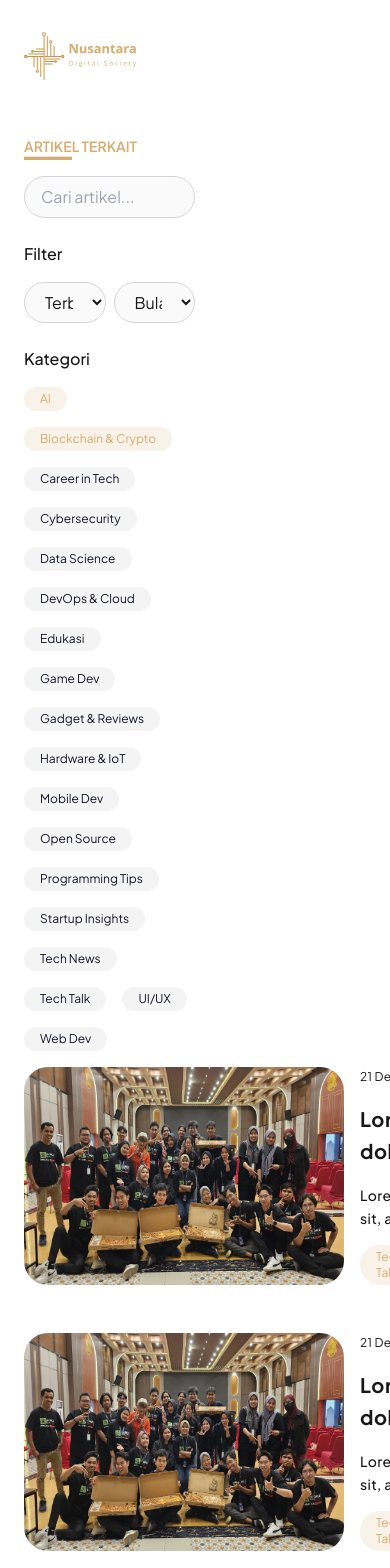
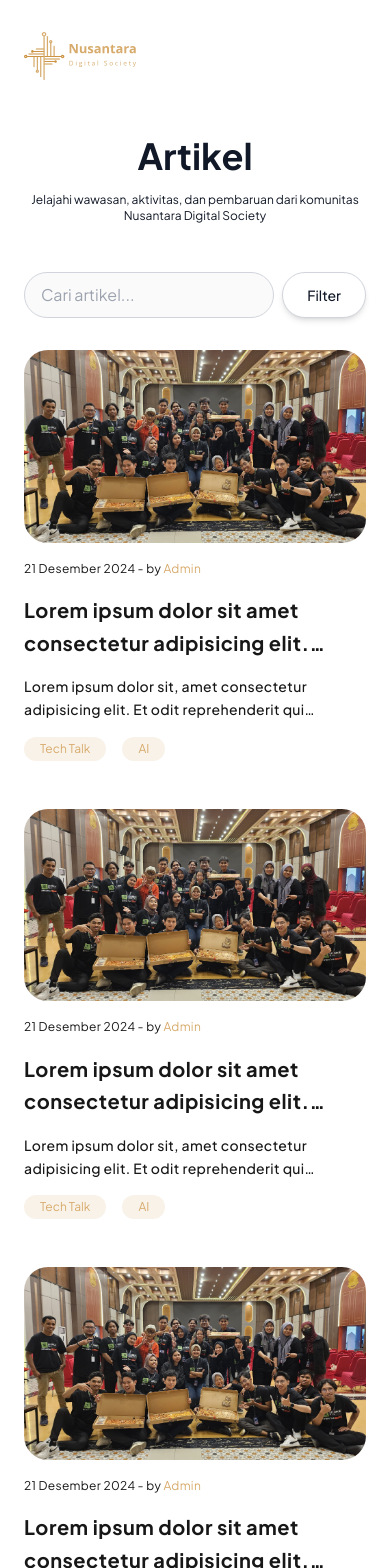
Before and after one commit to nifnip22/nusantara-digital-society, a Next.js app: page /artikel in a window 390 px wide. Shown: the top 1568 px of the page. Built offline with nearby package versions, Linux system fonts and the light colour scheme.

Commit message:
Create responsiveness 'Artikel' page

```diff
--- a/src/app/artikel/page.tsx
+++ b/src/app/artikel/page.tsx
@@ -1,22 +1,25 @@
 import Footer from '@/components/footer';
 import Navbar from '@/components/navbar';
-import { ChevronRight } from 'lucide-react';
+import Button from '@/components/ui/Button';
+import { ChevronLeft, ChevronRight } from 'lucide-react';
 import Image from 'next/image';
 
 export default function Artikel() {
 	return (
 		<div className='font-geist-sans overflow-x-hidden'>
-			<main className=''>
+			<main>
 				<Navbar />
 				<div className='px-6 md:px-16 2xl:px-40 pt-6 py-12'>
-					<div className='mb-4'>
-						<p className={'uppercase text-sm md:text-lg xl:text-xl text-[#D7AB6C] font-semibold'}>Artikel Terkait</p>
-						<hr className={'w-12 h-1 bg-[#D7AB6C]'} />
+					<div className={'mb-12 text-gray-900 flex flex-col justify-center items-center text-center sm:justify-start sm:items-start gap-4'}>
+						<h1 className='text-4xl md:text-5xl xl:text-6xl font-bold'>Artikel</h1>
+						<p className='text-xs md:text-md xl:text-lg'>Jelajahi wawasan, aktivitas, dan pembaruan dari komunitas Nusantara Digital Society</p>
 					</div>
-					<div className='relative flex flex-col-reverse lg:flex-row gap-4 justify-between h-full'>
-						<div className='w-3/4 flex flex-col gap-12'>
-							<div className='flex flex-row gap-4'>
-								<Image src={'/img/Test.jpg'} alt={'Artikel'} width={1500} height={1500} className={'max-w-xs h-auto rounded-3xl'} />
+					<div className='relative flex flex-col-reverse lg:flex-row gap-x-4 gap-y-8 justify-between items-start'>
+						<div className='w-full lg:w-3/4 flex flex-col gap-12'>
+							<div className='flex flex-col sm:flex-row gap-4'>
+								<div className='bg-zinc-300 w-full sm:min-w-[300px] rounded-3xl overflow-hidden'>
+									<Image src={'/img/Test.jpg'} alt={'Artikel'} width={1500} height={1500} className={'object-cover w-full h-full'} />
+								</div>
 								<div className='flex flex-col gap-4'>
 									<p className='text-xs md:text-sm xl:text-md line-clamp-1 leading-relaxed tracking-wide'>
 										21 Desember 2024 - by <span className='text-[#D7AB6C]'>Admin</span>
@@ -39,8 +42,10 @@ export default function Artikel() {
 									</div>
 								</div>
 							</div>
-							<div className='flex flex-row gap-4'>
-								<Image src={'/img/Test.jpg'} alt={'Artikel'} width={1500} height={1500} className={'max-w-xs h-auto rounded-3xl'} />
+							<div className='flex flex-col sm:flex-row gap-4'>
+								<div className='bg-zinc-300 w-full sm:min-w-[300px] rounded-3xl overflow-hidden'>
+									<Image src={'/img/Test.jpg'} alt={'Artikel'} width={1500} height={1500} className={'object-cover w-full h-full'} />
+								</div>
 								<div className='flex flex-col gap-4'>
 									<p className='text-xs md:text-sm xl:text-md line-clamp-1 leading-relaxed tracking-wide'>
 										21 Desember 2024 - by <span className='text-[#D7AB6C]'>Admin</span>
@@ -63,8 +68,10 @@ export default function Artikel() {
 									</div>
 								</div>
 							</div>
-							<div className='flex flex-row gap-4'>
-								<Image src={'/img/Test.jpg'} alt={'Artikel'} width={1500} height={1500} className={'max-w-xs h-auto rounded-3xl'} />
+							<div className='flex flex-col sm:flex-row gap-4'>
+								<div className='bg-zinc-300 w-full sm:min-w-[300px] rounded-3xl overflow-hidden'>
+									<Image src={'/img/Test.jpg'} alt={'Artikel'} width={1500} height={1500} className={'object-cover w-full h-full'} />
+								</div>
 								<div className='flex flex-col gap-4'>
 									<p className='text-xs md:text-sm xl:text-md line-clamp-1 leading-relaxed tracking-wide'>
 										21 Desember 2024 - by <span className='text-[#D7AB6C]'>Admin</span>
@@ -87,8 +94,10 @@ export default function Artikel() {
 									</div>
 								</div>
 							</div>
-							<div className='flex flex-row gap-4'>
-								<Image src={'/img/Test.jpg'} alt={'Artikel'} width={1500} height={1500} className={'max-w-xs h-auto rounded-3xl'} />
+							<div className='flex flex-col sm:flex-row gap-4'>
+								<div className='bg-zinc-300 w-full sm:min-w-[300px] rounded-3xl overflow-hidden'>
+									<Image src={'/img/Test.jpg'} alt={'Artikel'} width={1500} height={1500} className={'object-cover w-full h-full'} />
+								</div>
 								<div className='flex flex-col gap-4'>
 									<p className='text-xs md:text-sm xl:text-md line-clamp-1 leading-relaxed tracking-wide'>
 										21 Desember 2024 - by <span className='text-[#D7AB6C]'>Admin</span>
@@ -111,7 +120,10 @@ export default function Artikel() {
 									</div>
 								</div>
 							</div>
-							<div className='flex flex-row gap-2 items-center'>
+							<div className='flex flex-row gap-2 justify-center sm:justify-start items-center'>
+								<div className='hover:bg-zinc-100 transform duration-300 w-10 h-10 rounded-full flex justify-center items-center'>
+									<ChevronLeft color='#D7AB6C' />
+								</div>
 								<div className='bg-[#D7AB6C] w-10 h-10 rounded-full flex justify-center items-center'>
 									<p className='text-gray-100 text-md font-semibold'>1</p>
 								</div>
@@ -125,29 +137,30 @@ export default function Artikel() {
 									<p className='text-gray-900 text-md'>4</p>
 								</div>
 								<div className='hover:bg-zinc-100 transform duration-300 w-10 h-10 rounded-full flex justify-center items-center'>
+									<p className='text-gray-900 text-md'>5</p>
+								</div>
+								<div className='hover:bg-zinc-100 transform duration-300 w-10 h-10 rounded-full flex justify-center items-center'>
 									<ChevronRight color='#D7AB6C' />
 								</div>
 							</div>
 						</div>
-						<div className='sticky top-20 w-1/2 h-fit'>
+						<div className='lg:sticky lg:top-20 w-full lg:w-[40%]'>
 							<div className='flex flex-col gap-6'>
-								<input type='text' className='w-full px-4 py-2 text-base rounded-full bg-zinc-50 border border-gray-300 focus:border-[#D7AB6C] focus:ring-[#D7AB6C]' placeholder='Cari artikel...' />
-								<div className='flex flex-col gap-4'>
+								<div className='flex flex-row gap-2'>
+									<input type='text' className='w-full px-4 py-2 text-base rounded-full bg-zinc-50 border border-gray-300 focus:border-[#D7AB6C] focus:ring-[#D7AB6C]' placeholder='Cari artikel...' />
+									<Button label='Filter' variant='primary' className='lg:hidden rounded-full'></Button>
+								</div>
+								<div className='hidden lg:flex flex-col gap-4'>
 									<p className='text-md font-medium'>Filter</p>
 									<div className='w-full flex flex-row items-center gap-2'>
 										<select name='filter' id='filter' className='w-full px-4 py-2 text-base rounded-full bg-zinc-50 border border-gray-300 focus:border-[#D7AB6C] focus:ring-[#D7AB6C]'>
 											<option value='terbaru'>Terbaru</option>
 											<option value='terlama'>Terlama</option>
 										</select>
-										<select name='filter' id='filter' className='w-full px-4 py-2 text-base rounded-full bg-zinc-50 border border-gray-300 focus:border-[#D7AB6C] focus:ring-[#D7AB6C]'>
-											<option value='none'>Bulan</option>
-											<option value='all'>Januari</option>
-											<option value='all'>Februari</option>
-											<option value='all'>Maret</option>
-										</select>
+										<input type='date' id='filter' name='filter' className='w-full px-4 py-2 text-base rounded-full bg-zinc-50 border border-gray-300 focus:border-[#D7AB6C] focus:ring-[#D7AB6C]' />
 									</div>
 								</div>
-								<div className='flex flex-col gap-4'>
+								<div className='hidden lg:flex flex-col gap-4'>
 									<p className='text-md font-medium'>Kategori</p>
 									<div className='flex flex-wrap gap-4 items-center'>
 										<div className={'bg-[#f9f2e9] px-4 py-1 text-xs md:text-sm xl:text-md text-[#D7AB6C] hover:shadow-md duration-300 rounded-full'}>
@@ -184,9 +197,6 @@ export default function Artikel() {
 											<p>Mobile Dev</p>
 										</div>
 										<div className={'bg-zinc-100 px-4 py-1 text-xs md:text-sm xl:text-md text-gray-900 hover:shadow-md duration-300 rounded-full'}>
-											<p>Open Source</p>
-										</div>
-										<div className={'bg-zinc-100 px-4 py-1 text-xs md:text-sm xl:text-md text-gray-900 hover:shadow-md duration-300 rounded-full'}>
 											<p>Programming Tips</p>
 										</div>
 										<div className={'bg-zinc-100 px-4 py-1 text-xs md:text-sm xl:text-md text-gray-900 hover:shadow-md duration-300 rounded-full'}>
--- a/src/app/page.tsx
+++ b/src/app/page.tsx
@@ -16,7 +16,7 @@ export default function Home() {
 				<Image src={'/icons/circle.svg'} alt='' width={2000} height={2000} className={'absolute overflow-hidden translate-x-1/4 -translate-y-1/2 opacity-20 z-[0]'} />
 				<section id={'home'} className={'z-10 relative pt-12 pb-[48rem] md:pb-[54rem] md:pt-28 lg:pb-[28rem] xl:pb-[34rem] xl:pt-20'}>
 					<main className={'px-6 md:px-10 2xl:px-28'}>
-						<div className='flex flex-col gap-2 text-center text-6xl md:text-7xl lg:text-8xl font-bold mb-12'>
+						<div className='flex flex-col gap-2 text-center text-[13vw] sm:text-6xl md:text-7xl lg:text-8xl font-black leading-tight md:leading-snug mb-12'>
 							<h1>Empowering Innovation</h1>
 							<p>
 								Advancing <span className='shining-text text-[#D7AB6C]'>Nusantara</span>
@@ -73,7 +73,7 @@ export default function Home() {
 					</main>
 				</section>
 			</div>
-			<section id={'article'} className={'bg-zinc-50 pt-[56rem] sm:pt-[70rem] pb-20 md:pt-[60rem] md:pb-32 lg:pt-[36rem] xl:pt-[40rem] xl:pb-40'}>
+			<section id={'article'} className={'bg-zinc-50 pt-[62rem] sm:pt-[70rem] pb-20 md:pt-[60rem] md:pb-32 lg:pt-[36rem] xl:pt-[40rem] xl:pb-40'}>
 				<main className={'px-6 md:px-16 2xl:px-40'}>
 					<div className={'mb-10 md:mb-20 text-4xl md:text-5xl xl:text-6xl font-bold text-gray-900 flex flex-col justify-center items-center gap-4'}>
 						<hr className={'w-16 h-3 bg-[#D7AB6C] rounded-full'} />
@@ -111,7 +111,7 @@ export default function Home() {
 						</div>
 					</div>
 					<div className={'article-carousel w-full flex flex-row gap-6 justify-start items-start overflow-x-auto snap-x snap-mandatory scroll-smooth mb-20'}>
-						<Link href='#' className='snap-start flex flex-col gap-6 min-w-[360px] group'>
+						<Link href='#' className='snap-start flex flex-col gap-6 min-w-[230px] sm:min-w-[360px] group'>
 							<div className='bg-gray-100 rounded-3xl relative overflow-hidden mb-4'>
 								<Image src={'/img/Test.jpg'} alt={'Artikel'} width={1500} height={1500} className={'w-full h-full object-cover'} />
 								<div className={'absolute inset-0 bg-[#D7AB6C]/40 flex items-center justify-center opacity-0 group-hover:opacity-100 transition-opacity duration-300'}>
@@ -140,7 +140,7 @@ export default function Home() {
 								</div>
 							</div>
 						</Link>
-						<Link href='#' className='snap-start flex flex-col gap-6 min-w-[360px] group'>
+						<Link href='#' className='snap-start flex flex-col gap-6 min-w-[230px] sm:min-w-[360px] group'>
 							<div className='bg-gray-100 rounded-3xl relative overflow-hidden mb-4'>
 								<Image src={'/img/Test.jpg'} alt={'Artikel'} width={1500} height={1500} className={'w-full h-full object-cover'} />
 								<div className={'absolute inset-0 bg-[#D7AB6C]/40 flex items-center justify-center opacity-0 group-hover:opacity-100 transition-opacity duration-300'}>
@@ -169,7 +169,7 @@ export default function Home() {
 								</div>
 							</div>
 						</Link>
-						<Link href='#' className='snap-start flex flex-col gap-6 min-w-[360px] group'>
+						<Link href='#' className='snap-start flex flex-col gap-6 min-w-[230px] sm:min-w-[360px] group'>
 							<div className='bg-gray-100 rounded-3xl relative overflow-hidden mb-4'>
 								<Image src={'/img/Test.jpg'} alt={'Artikel'} width={1500} height={1500} className={'w-full h-full object-cover'} />
 								<div className={'absolute inset-0 bg-[#D7AB6C]/40 flex items-center justify-center opacity-0 group-hover:opacity-100 transition-opacity duration-300'}>
@@ -198,7 +198,7 @@ export default function Home() {
 								</div>
 							</div>
 						</Link>
-						<Link href='#' className='snap-start flex flex-col gap-6 min-w-[360px] group'>
+						<Link href='#' className='snap-start flex flex-col gap-6 min-w-[230px] sm:min-w-[360px] group'>
 							<div className='bg-gray-100 rounded-3xl relative overflow-hidden mb-4'>
 								<Image src={'/img/Test.jpg'} alt={'Artikel'} width={1500} height={1500} className={'w-full h-full object-cover'} />
 								<div className={'absolute inset-0 bg-[#D7AB6C]/40 flex items-center justify-center opacity-0 group-hover:opacity-100 transition-opacity duration-300'}>
@@ -227,36 +227,7 @@ export default function Home() {
 								</div>
 							</div>
 						</Link>
-						<Link href='#' className='snap-start flex flex-col gap-6 min-w-[360px] group'>
-							<div className='bg-gray-100 rounded-3xl relative overflow-hidden mb-4'>
-								<Image src={'/img/Test.jpg'} alt={'Artikel'} width={1500} height={1500} className={'w-full h-full object-cover'} />
-								<div className={'absolute inset-0 bg-[#D7AB6C]/40 flex items-center justify-center opacity-0 group-hover:opacity-100 transition-opacity duration-300'}>
-									<Eye size={40} color={'#ffffff'} />
-								</div>
-							</div>
-							<div className={'flex flex-col gap-4'}>
-								<p className={'text-xs md:text-sm xl:text-md tracking-wide leading-relaxed'}>
-									21 Desember 2024 - by <span className={'text-[#D7AB6C]'}>Admin</span>
-								</p>
-								<h1 className={'text-xl md:text-2xl xl:text-3xl font-bold line-clamp-2 leading-relaxed tracking-wide group-hover:underline group-hover:underline-offset-4'}>
-									Lorem ipsum dolor sit amet, consectetur adipisicing elit. Consectetur officia, nobis, unde ab dolorum fuga commodi quos tempore dolore molestiae vero corrupti labore reprehenderit repudiandae natus
-									eligendi suscipit. Eum, quo.
-								</h1>
-								<p className={'text-sm md:text-md font-medium line-clamp-2 tracking-wide leading-relaxed'}>
-									Lorem ipsum dolor sit amet consectetur adipisicing elit. Similique delectus, suscipit doloremque minima deserunt nisi dolor ab maxime itaque. Dolorem illum veritatis soluta, aliquam debitis laborum
-									aperiam laudantium neque expedita?
-								</p>
-								<div className={'flex flex-row gap-4 items-center'}>
-									<div className={'bg-[#f9f2e9] px-4 py-1 text-xs md:text-sm xl:text-md text-[#D7AB6C] hover:shadow-md duration-300 rounded-full'}>
-										<p>Tech Talk</p>
-									</div>
-									<div className={'bg-[#f9f2e9] px-4 py-1 text-xs md:text-sm xl:text-md text-[#D7AB6C] hover:shadow-md duration-300 rounded-full'}>
-										<p>AI</p>
-									</div>
-								</div>
-							</div>
-						</Link>
-						<Link href='#' className='snap-start flex flex-col gap-6 min-w-[360px] group'>
+						<Link href='#' className='snap-start flex flex-col gap-6 min-w-[230px] sm:min-w-[360px] group'>
 							<div className='bg-gray-100 rounded-3xl relative overflow-hidden mb-4'>
 								<Image src={'/img/Test.jpg'} alt={'Artikel'} width={1500} height={1500} className={'w-full h-full object-cover'} />
 								<div className={'absolute inset-0 bg-[#D7AB6C]/40 flex items-center justify-center opacity-0 group-hover:opacity-100 transition-opacity duration-300'}>
@@ -318,7 +289,7 @@ export default function Home() {
 										<MapPin className={'w-8 h-8 text-[#D7AB6C]'} />
 									</div>
 									<div>
-										<p className={'text-sm font-semibold text-gray-500 group-hover:text-[#D7AB6C] transition-colors'}>Lokasi</p>
+										<p className={'text-xs md:text-sm font-semibold text-gray-500 group-hover:text-[#D7AB6C] transition-colors'}>Lokasi</p>
 										<p className={'text-base md:text-lg font-medium line-clamp-1'}>Gedung Cheng Ho - Universitas Mulia Balikpapan</p>
 									</div>
 								</div>
@@ -327,8 +298,8 @@ export default function Home() {
 										<Calendar className={'w-8 h-8 text-[#D7AB6C]'} />
 									</div>
 									<div>
-										<p className={'text-sm font-semibold text-gray-500 group-hover:text-[#D7AB6C] transition-colors'}>Tanggal & Waktu</p>
-										<p className={'text-base md:text-lg font-medium'}>19 Desember 2024 - 14:00 WITA</p>
+										<p className={'text-xs md:text-sm font-semibold text-gray-500 group-hover:text-[#D7AB6C] transition-colors'}>Tanggal & Waktu</p>
+										<p className={'text-base md:text-lg font-medium line-clamp-1'}>19 Desember 2024 - 14:00 WITA</p>
 									</div>
 								</div>
 							</div>
--- a/src/components/ui/Button.tsx
+++ b/src/components/ui/Button.tsx
@@ -17,10 +17,10 @@ const Button: React.FC<ButtonProps> = ({
 	onClick,
 	disabled = false,
 }) => {
-	const baseStyles = 'text-sm md:text-md xl:text-lg font-medium px-4 sm:px-6 py-2 sm:py-3 transition duration-300 shadow-md';
+	const baseStyles = 'text-sm md:text-md xl:text-lg font-medium px-6 py-3 transition duration-300 shadow-md';
 
 	const variants = {
-		primary: 'bg-white text-gray-900 hover:text-[#D7AB6C]',
+		primary: 'bg-white text-gray-900 hover:text-[#D7AB6C] border border-gray-300',
 		secondary: 'bg-[#D7AB6C] hover:bg-gray-900 text-gray-100 hover:text-[#D7AB6C]',
 		dark: 'bg-gray-800 text-white hover:bg-gray-900 hover:text-[#D7AB6C]',
 		outline: 'border-4 border-[#D7AB6C] text-[#D7AB6C] hover:bg-[#D7AB6C] hover:text-white',
```
